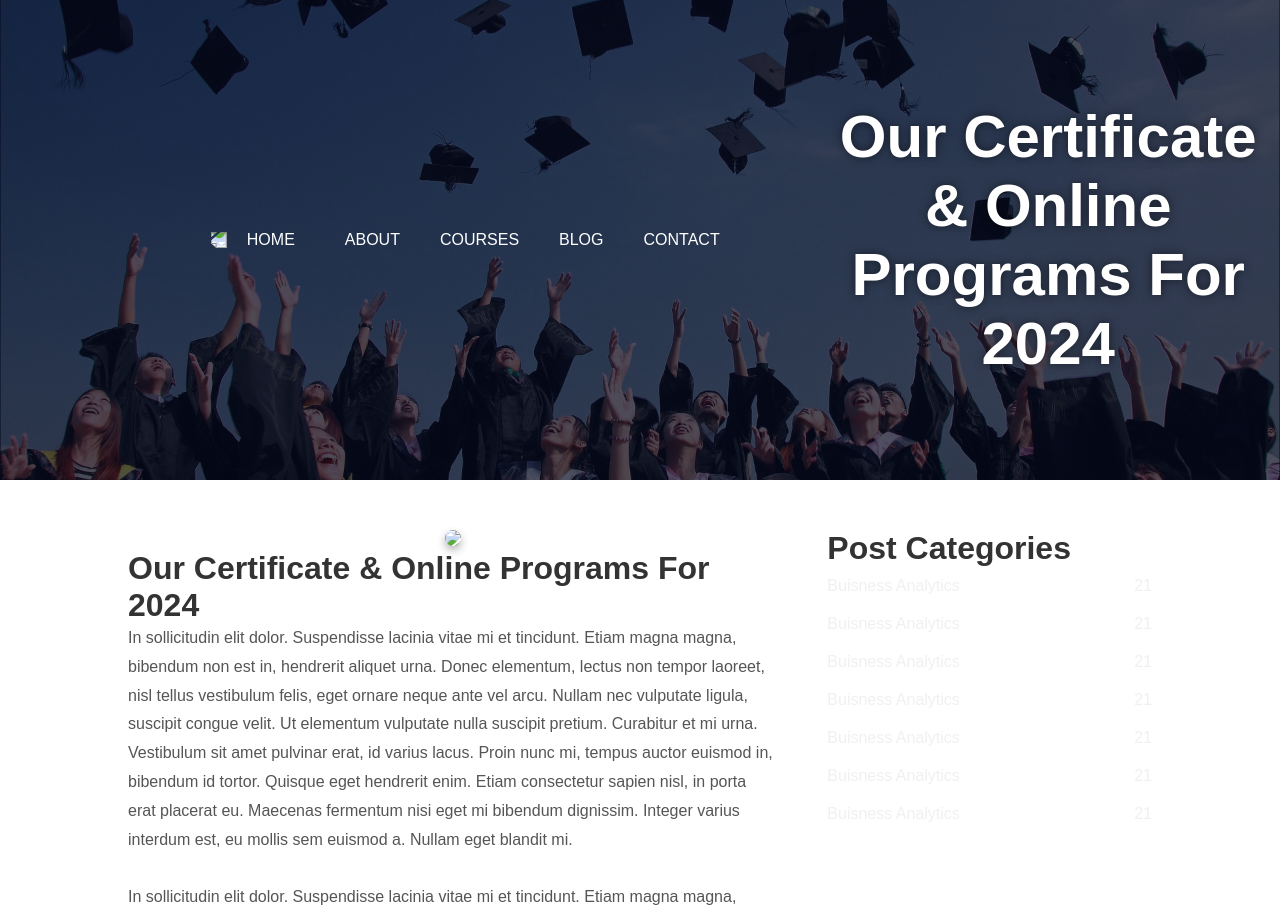
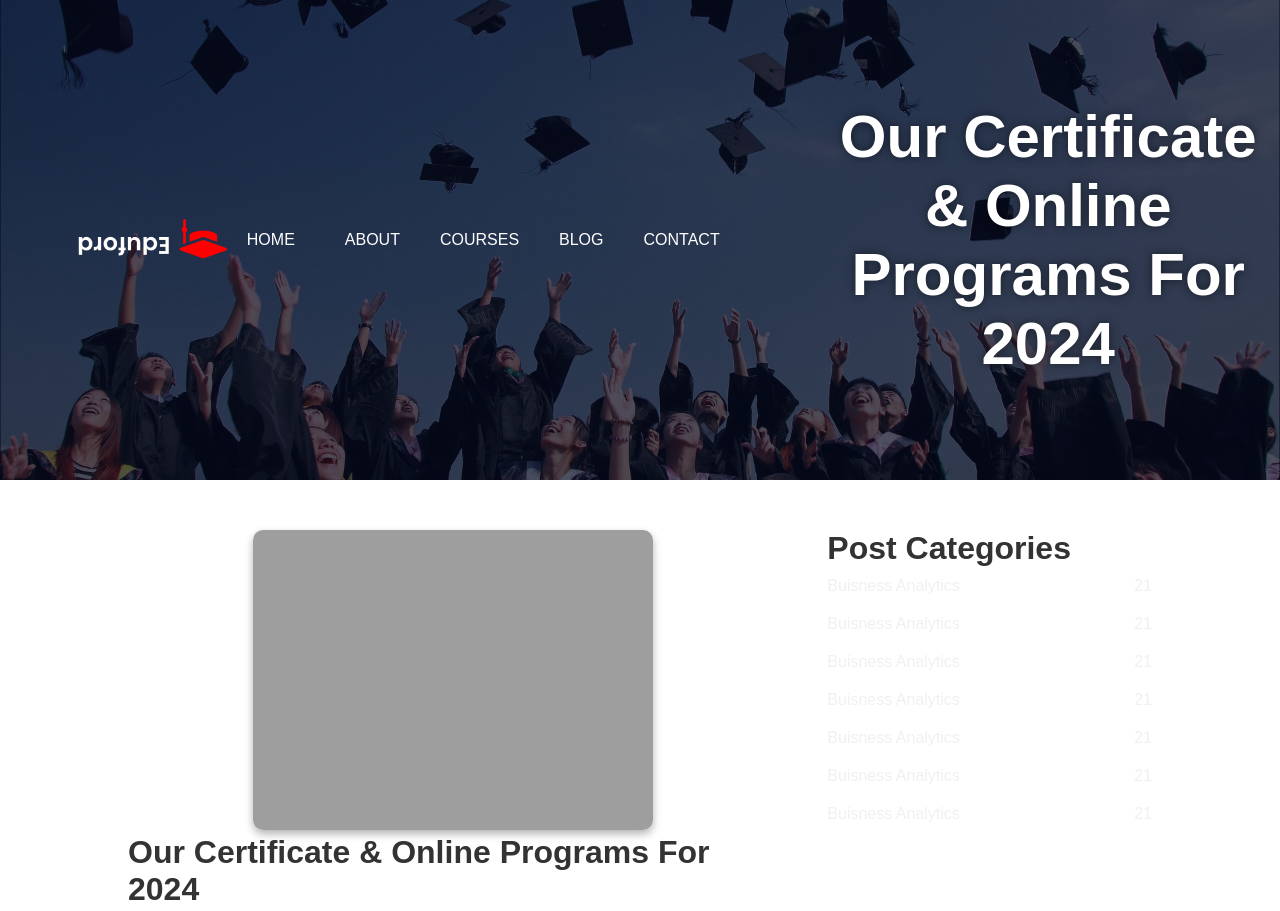
Before and after one commit to Madhav-Dev-Design/lumina.in, a plain HTML site: page blog.html in a window 1280 px wide. Shown: the top 911 px of the page. Drawn offline with Linux system fonts and the light colour scheme; the site is published under a folder, as on GitHub Pages, so addresses that start at the root find nothing; a web font is replaced by a local one.

Commit message:
Update blog.html

```diff
--- a/blog.html
+++ b/blog.html
@@ -14,7 +14,7 @@
 <body>
     <section class="background">
         <nav>
-            <img src="/Eduford/logo.png">
+            <img src="Eduford/logo.png">
             <div class="nav-links" id="navlinks">
                 <i class="fa fa-times" onclick="hideMenu()"></i>
                 <ul>
@@ -35,7 +35,7 @@
     <section class="split">
         <div class="program">
             <div class="left">
-                <img class="image"src="/Eduford/banner.png">
+                <img class="image"src="Eduford/banner.png">
                 <h1>Our Certificate & Online Programs For 2024</h1>
                 <p>In sollicitudin elit dolor. Suspendisse lacinia vitae mi et tincidunt. Etiam magna magna, bibendum non est in, hendrerit aliquet urna. Donec elementum, lectus non tempor laoreet, nisl tellus vestibulum felis, eget ornare neque ante vel arcu. Nullam nec vulputate ligula, suscipit congue velit. Ut elementum vulputate nulla suscipit pretium. Curabitur et mi urna. Vestibulum sit amet pulvinar erat, id varius lacus. Proin nunc mi, tempus auctor euismod in, bibendum id tortor. Quisque eget hendrerit enim. Etiam consectetur sapien nisl, in porta erat placerat eu. Maecenas fermentum nisi eget mi bibendum dignissim. Integer varius interdum est, eu mollis sem euismod a. Nullam eget blandit mi.
                  <br> <br>  In sollicitudin elit dolor. Suspendisse lacinia vitae mi et tincidunt. Etiam magna magna, bibendum non est in, hendrerit aliquet urna. Donec elementum, lectus non tempor laoreet, nisl tellus vestibulum felis, eget ornare neque ante vel arcu. Nullam nec vulputate ligula, suscipit congue velit. Ut elementum vulputate nulla suscipit pretium. Curabitur et mi urna. Vestibulum sit amet pulvinar erat, id varius lacus. Proin nunc mi, tempus auctor euismod in, bibendum id tortor. Quisque eget hendrerit enim. Etiam consectetur sapien nisl, in porta erat placerat eu. Maecenas fermentum nisi eget mi bibendum dignissim. Integer varius interdum est, eu mollis sem euismod a. Nullam eget blandit mi.
```
